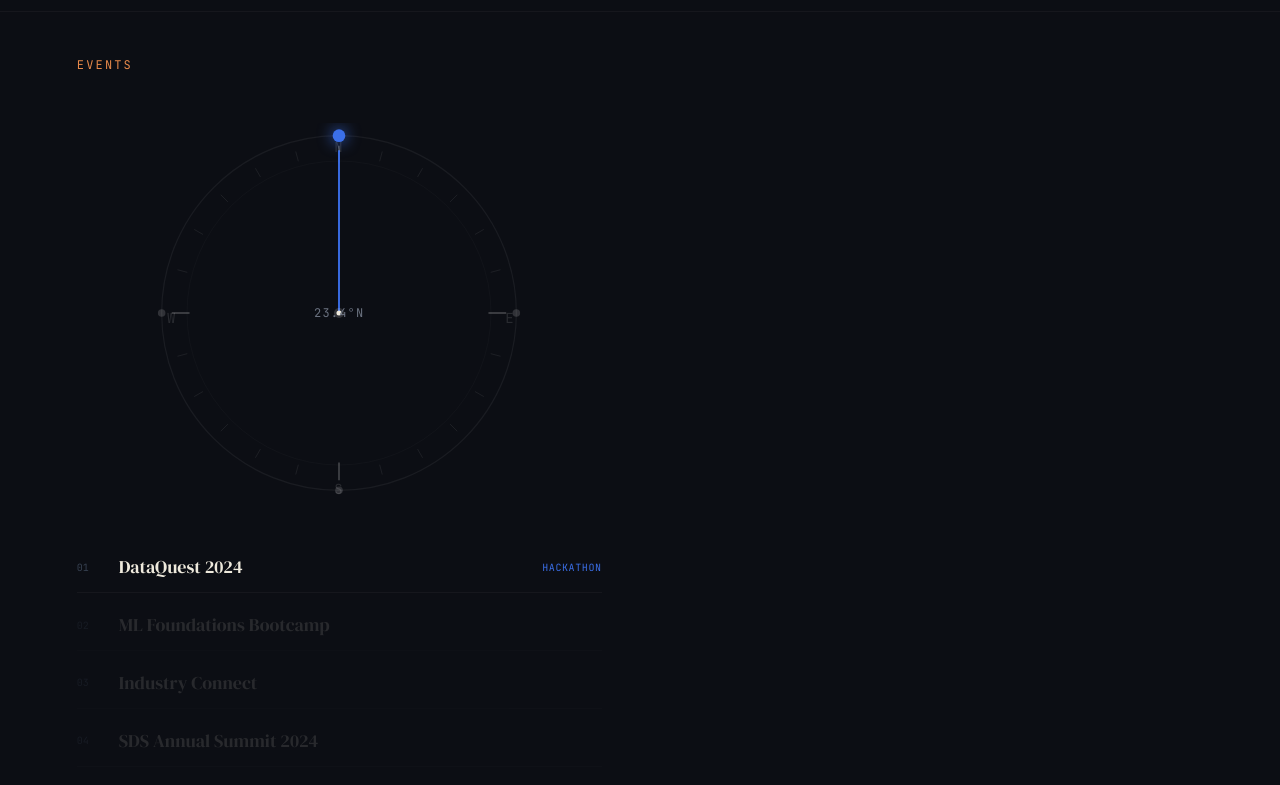
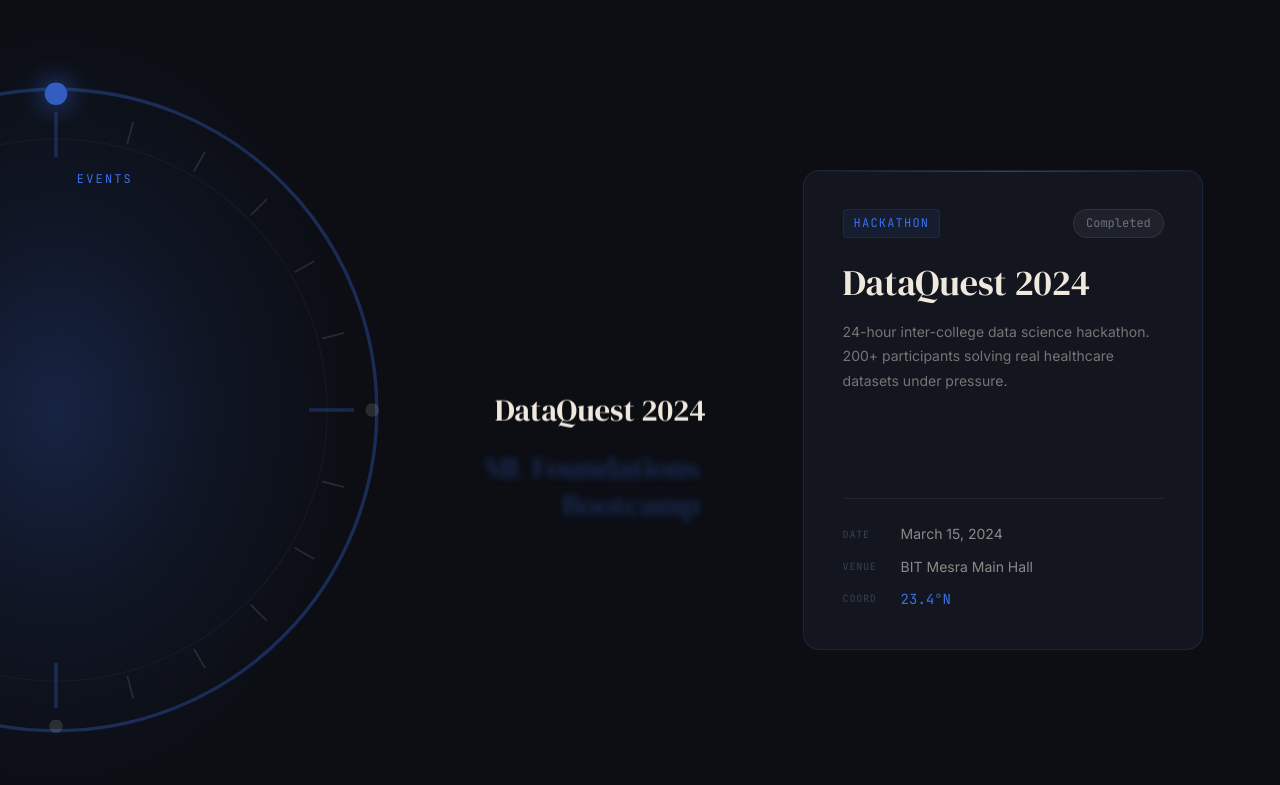
Before and after one commit to ErevosShade/sds-dev, a React (Vite) app: page / in a window 1280 px wide. Shown: the part 1779-2564 px from the top of the page. Built offline with nearby package versions, Linux system fonts and the light colour scheme.

Commit message:
events section dial style implemented

```diff
--- a/src/components/sections/AboutUs.jsx
+++ b/src/components/sections/AboutUs.jsx
@@ -18,7 +18,6 @@
       style={{
         background: "var(--void)",
         padding: "clamp(80px, 10vw, 140px) clamp(24px, 6vw, 96px)",
-        borderTop: "1px solid rgba(255,255,255,0.04)",
       }}
     >
       {/* Label */}
--- a/src/components/sections/Connect.jsx
+++ b/src/components/sections/Connect.jsx
@@ -23,7 +23,6 @@
       style={{
         background: "var(--void)",
         padding: "clamp(80px, 10vw, 140px) clamp(24px, 6vw, 96px)",
-        borderTop: "1px solid rgba(255,255,255,0.04)",
       }}
     >
       <p style={{ fontFamily: "var(--font-mono)", fontSize: "var(--text-xs)", letterSpacing: "0.18em", textTransform: "uppercase", color: "var(--amber)", marginBottom: 16 }}>
--- a/src/components/sections/Events.jsx
+++ b/src/components/sections/Events.jsx
@@ -5,29 +5,71 @@
 
 gsap.registerPlugin(ScrollTrigger);
 
+const BLUE = "#3B6FE8"; // this section uses blue only — no orange/amber anywhere
+const PAPER_WHITE_RGB = [238, 233, 220];
+const BLUE_RGB = [59, 111, 232];
+
+// Lerp from BLUE (far/blurred) to paper-white (centered/sharp) as t goes 1 → 0.
+function nameColor(t) {
+  const c = PAPER_WHITE_RGB.map((v, i) => Math.round(v + (BLUE_RGB[i] - v) * t));
+  return `rgb(${c[0]}, ${c[1]}, ${c[2]})`;
+}
+
 export default function Events() {
   const sectionRef  = useRef(null);
-  const compassRef  = useRef(null);
-  const needleRef   = useRef(null);
+  const compassWrapRef = useRef(null);
+  const dialRef     = useRef(null);
+  const nameRefs    = useRef([]);
   const [active, setActive]   = useState(0);
   const activeRef = useRef(0);
 
+  const ROW_HEIGHT = 76;
+
+  // Scroll pins the section, drives which event is active, turns the big
+  // background compass, and glides the vertical name wheel — one continuous
+  // scrub. Free-flowing: everything moves smoothly with scroll position,
+  // never snapping to fixed stops. A small scroll distance per event keeps
+  // switching quick.
   useEffect(() => {
     const section = sectionRef.current;
-    const compass = compassRef.current;
-    const needle  = needleRef.current;
-    if (!section || !compass || !needle) return;
+    const dial = dialRef.current;
+    if (!section || !dial) return;
 
     const total = EVENTS.length;
+    const SWEEP_DEG = -360; // reversed — one full, clearly-visible glide the other way
+
+    // Positions the name wheel for a given scroll progress: the current name
+    // sits sharp, white, and centered; neighbors drift off, blur, and pick up
+    // a blue tint as they recede — like text riding the rim of the same dial
+    // that's rotating. Only translateX curves them (no rotate) so every name
+    // stays perfectly horizontal/readable even as it arcs away from center.
+    const updateNames = (progress) => {
+      const continuous = progress * total;
+      nameRefs.current.forEach((el, i) => {
+        if (!el) return;
+        const delta = i - continuous;
+        const dist = Math.abs(delta);
+        const ty = delta * ROW_HEIGHT;
+        const tx = -Math.min(dist * dist * 6, 70); // curves away/left as it recedes, like a rim
+        const opacity = Math.max(0, 1 - dist * 0.7);
+        const blur = Math.min(dist * 3.5, 8);
+        el.style.transform = `translateY(calc(-50% + ${ty}px)) translateX(${tx}px)`;
+        el.style.opacity = opacity;
+        el.style.filter = `blur(${blur}px)`;
+        el.style.color = nameColor(Math.min(dist, 1));
+      });
+    };
 
     const ctx = gsap.context(() => {
+      updateNames(0);
+
       const tl = gsap.timeline({
         scrollTrigger: {
           trigger: section,
           pin: true,
-          scrub: 1.2,
+          scrub: 1, // smoothing lag — reads as a glide, not a mechanical snap
           start: "top top",
-          end: `+=${total * 700}`,
+          end: `+=${total * 320}`,
           onUpdate: (self) => {
             const idx = Math.min(
               Math.floor(self.progress * total),
@@ -37,15 +79,23 @@
               activeRef.current = idx;
               setActive(idx);
             }
+
+            updateNames(self.progress);
           },
         },
       });
 
-      // Rotate compass 360° over the full scroll
-      tl.to(compass, {
-        rotation: 360,
+      // Tween a plain object, not the CSS transform directly — then apply the
+      // rotation as a native SVG transform="rotate(deg 150 150)" attribute.
+      // CSS transform-origin/transform-box on SVG elements is ambiguous across
+      // browsers (that was the real cause of the tick ring drifting off the
+      // bezel's center); the SVG rotate() syntax's pivot is unambiguous.
+      const rotationState = { deg: 0 };
+      tl.to(rotationState, {
+        deg: SWEEP_DEG,
         ease: "none",
         duration: total,
+        onUpdate: () => dial.setAttribute("transform", `rotate(${rotationState.deg} 150 150)`),
       });
     }, section);
 
@@ -59,169 +109,176 @@
       ref={sectionRef}
       id="events"
       style={{
+        position: "relative",
         background: "var(--void)",
         minHeight: "100vh",
         display: "flex",
         alignItems: "center",
         padding: "0 clamp(24px, 6vw, 96px)",
-        borderTop: "1px solid rgba(255,255,255,0.04)",
-        overflow: "hidden",
       }}
     >
-      <div style={{ width: "100%", display: "grid", gridTemplateColumns: "1fr 1fr", gap: "clamp(40px, 6vw, 100px)", alignItems: "center" }}>
+      {/* Ambient room glow — always blue, never orange/amber. Pulled in tighter
+          (smaller ellipse, faster falloff) so it stays close to the dial
+          instead of flooding outward — but still NOT clipped top/bottom (no
+          overflow:hidden on the section), so it keeps bleeding into the
+          sections above and below, same as before. The page body already
+          clips horizontal overflow globally, so this is safe. */}
+      <div style={{
+        position: "absolute",
+        left: 0, right: 0,
+        top: "-30vh", bottom: "-30vh",
+        zIndex: 0, pointerEvents: "none",
+        background: `radial-gradient(ellipse 46% 60% at 56px 50%, ${BLUE}38 0%, ${BLUE}14 25%, transparent 50%)`,
+      }} />
 
-        {/* LEFT — Compass */}
-        <div style={{ display: "flex", flexDirection: "column", alignItems: "center" }}>
-          <p style={{
-            fontFamily: "var(--font-mono)", fontSize: "var(--text-xs)",
-            letterSpacing: "0.18em", textTransform: "uppercase",
-            color: "var(--amber)", marginBottom: 48, alignSelf: "flex-start",
-          }}>Events</p>
+      {/* Giant compass — a complete circle, anchored so its center sits exactly on the
+          left screen edge. Only the right half is ever visible (cropped naturally by
+          the section's overflow, no drawn seam/line pretending it's a half-shape).
+          Opacity nudged down slightly so it reads as more recessed/background. */}
+      <div ref={compassWrapRef} className="sds-compass-decor" style={{
+        position: "absolute",
+        left: "56px",
+        top: "50%",
+        transform: "translate(-50%, -50%)",
+        width: "clamp(600px, 60vw, 900px)",
+        aspectRatio: "1",
+        opacity: 0.82,
+        zIndex: 0,
+        pointerEvents: "none",
+      }}>
+        <svg
+          viewBox="-20 -20 340 340"
+          style={{ width: "100%", height: "100%" }}
+        >
+          {/* Outer bezel — minimal: one crisp ring, one faint inner ring */}
+          <circle cx="150" cy="150" r="142" fill="none" stroke={`${BLUE}60`} strokeWidth="1.5" />
+          <circle cx="150" cy="150" r="120" fill="none" stroke="rgba(255,255,255,0.05)" strokeWidth="0.5" />
 
-          {/* Compass ring */}
-          <div style={{ position: "relative", width: "clamp(260px, 30vw, 380px)", aspectRatio: "1" }}>
-            {/* Outer ring */}
-            <svg
-              ref={compassRef}
-              viewBox="0 0 300 300"
-              style={{ width: "100%", height: "100%", position: "absolute", inset: 0 }}
-            >
-              {/* Outer circle */}
-              <circle cx="150" cy="150" r="140" fill="none" stroke="rgba(255,255,255,0.06)" strokeWidth="1" />
-              <circle cx="150" cy="150" r="120" fill="none" stroke="rgba(255,255,255,0.04)" strokeWidth="0.5" />
+          {/* Dial — ticks, event markers. Rotated via a native SVG transform attribute
+              (rotate(deg 150 150)) set imperatively — see the effect above. */}
+          <g ref={dialRef}>
 
-              {/* Tick marks — every 15 degrees */}
+            {/* Minimal graduated ticks — every 15 degrees, two tiers only.
+                Each tick is its own <g rotate(deg 150 150)> wrapping a vertical
+                line drawn straight up from center — the exact clock-hand
+                technique (rotate around the shared pivot, not hand-computed
+                sin/cos coordinates), so every tick is provably concentric
+                with the bezel regardless of browser transform quirks. */}
             {Array.from({ length: 24 }, (_, i) => {
-                const angle = (i * 15 * Math.PI) / 180;
-                const isMajor = i % 6 === 0;
-                const r1 = 132, r2 = isMajor ? 118 : 124;
+              const deg = i * 15;
+              const isMajor = deg % 90 === 0;
+              const r1 = 132;
+              const r2 = isMajor ? 112 : 122;
               return (
-                  <line key={i}
-                    x1={150 + r1 * Math.sin(angle)} y1={150 - r1 * Math.cos(angle)}
-                    x2={150 + r2 * Math.sin(angle)} y2={150 - r2 * Math.cos(angle)}
-                    stroke={isMajor ? "rgba(255,255,255,0.2)" : "rgba(255,255,255,0.08)"}
+                <g key={i} transform={`rotate(${deg} 150 150)`}>
+                  <line
+                    x1="150" y1={150 - r1}
+                    x2="150" y2={150 - r2}
+                    stroke={isMajor ? `${BLUE}55` : "rgba(255,255,255,0.14)"}
                     strokeWidth={isMajor ? 1.5 : 0.75}
                   />
+                </g>
               );
             })}
 
-              {/* Event dots on the ring */}
+            {/* Event dots — evenly spaced around the full ring, same rotate-around-pivot technique */}
             {EVENTS.map((ev, i) => {
-                const angle = ((i / EVENTS.length) * 360 * Math.PI) / 180;
-                const r = 140;
+              const deg = (i / EVENTS.length) * 360;
               const isActive = i === active;
               return (
-                  <circle key={i}
-                    cx={150 + r * Math.sin(angle)}
-                    cy={150 - r * Math.cos(angle)}
+                <g key={i} transform={`rotate(${deg} 150 150)`}>
+                  <circle
+                    cx="150" cy={150 - 140}
                     r={isActive ? 5 : 3}
-                    fill={isActive ? ev.accentColor : "rgba(255,255,255,0.15)"}
-                    style={{ transition: "all 0.4s ease", filter: isActive ? `drop-shadow(0 0 6px ${ev.accentColor})` : "none" }}
+                    fill={isActive ? BLUE : "rgba(255,255,255,0.15)"}
+                    style={{ transition: "all 0.4s ease", filter: isActive ? `drop-shadow(0 0 6px ${BLUE})` : "none" }}
                   />
+                </g>
               );
             })}
-
-              {/* Needle */}
-              <line ref={needleRef}
-                x1="150" y1="150"
-                x2="150" y2="22"
-                stroke={event?.accentColor || "var(--amber)"}
-                strokeWidth="1.5"
-                strokeLinecap="round"
-                style={{ transformOrigin: "150px 150px", transform: `rotate(${(active / EVENTS.length) * 360}deg)`, transition: "all 0.6s cubic-bezier(0.34,1.56,0.64,1)" }}
-              />
-
-              {/* Center dot */}
-              <circle cx="150" cy="150" r="4" fill="rgba(255,255,255,0.15)" />
-              <circle cx="150" cy="150" r="2" fill="var(--paper-white)" />
-
-              {/* Cardinal labels */}
-              {[["N","150","20"],["E","285","155"],["S","150","290"],["W","18","155"]].map(([l,x,y]) => (
-                <text key={l} x={x} y={y} textAnchor="middle" dominantBaseline="middle"
-                  fill="rgba(255,255,255,0.12)" fontSize="11"
-                  style={{ fontFamily: "var(--font-mono)", letterSpacing: "0.1em" }}>{l}</text>
-              ))}
+          </g>
         </svg>
-
-            {/* Center coordinate display */}
-            <div style={{
-              position: "absolute", inset: 0, display: "flex",
-              alignItems: "center", justifyContent: "center",
-              flexDirection: "column", gap: 4,
-            }}>
-              <span style={{ fontFamily: "var(--font-mono)", fontSize: "var(--text-xs)", color: "var(--text-muted)", letterSpacing: "0.1em" }}>
-                {event?.coordinate || "—"}
-              </span>
-            </div>
       </div>
 
-          {/* Event title list */}
-          <div style={{ marginTop: 40, width: "100%", display: "flex", flexDirection: "column", gap: 8 }}>
+      <div style={{ position: "relative", zIndex: 2, width: "100%", display: "grid", gridTemplateColumns: "1fr 1fr", gap: "clamp(40px, 6vw, 100px)", alignItems: "stretch" }}>
+
+        {/* LEFT — dial + name, vertically centered so their middle line matches the
+            card's middle line and the compass's own center (all three share one axis) */}
+        <div style={{ position: "relative", minHeight: 260 }}>
+          <p style={{
+            position: "absolute", top: 0, left: 0,
+            fontFamily: "var(--font-mono)", fontSize: "var(--text-xs)",
+            letterSpacing: "0.18em", textTransform: "uppercase",
+            color: BLUE, margin: 0,
+          }}>Events</p>
+
+          {/* Event name wheel — sits in the gap between the dial and the card, nudged right.
+              Glides continuously with scroll; the current name is sharp, neighbors drift
+              off-center and blur out, like a picker on a physical dial. */}
+          <div style={{ position: "absolute", top: "50%", left: 0, right: 0, transform: "translateY(-50%) translateX(104px)", height: 260, overflow: "hidden" }}>
             {EVENTS.map((ev, i) => (
-              <div key={i} style={{
-                display: "flex", alignItems: "center", gap: 14,
-                padding: "10px 0",
-                borderBottom: "1px solid rgba(255,255,255,0.04)",
-                cursor: "default",
-                transition: "opacity 0.3s ease",
-                opacity: i === active ? 1 : 0.25,
-              }}>
-                <span style={{ fontFamily: "var(--font-mono)", fontSize: 10, color: "var(--text-dim)", minWidth: 28 }}>0{i+1}</span>
-                <span style={{
+              <h3
+                key={i}
+                ref={(el) => (nameRefs.current[i] = el)}
+                style={{
+                  position: "absolute", top: "50%", right: 0,
+                  width: "min(52%, 280px)",
+                  textAlign: "right",
                   fontFamily: "var(--font-display)",
-                  fontSize: "var(--text-lg)",
-                  color: i === active ? "var(--paper-white)" : "rgba(238,233,220,0.5)",
-                  transition: "color 0.3s ease",
-                }}>{ev.title}</span>
-                {i === active && (
-                  <span style={{
-                    marginLeft: "auto",
-                    fontFamily: "var(--font-mono)", fontSize: 10,
-                    color: ev.accentColor,
-                    letterSpacing: "0.06em", textTransform: "uppercase",
-                  }}>{ev.tag}</span>
-                )}
-              </div>
+                  fontSize: "clamp(22px, 2.4vw, 32px)",
+                  fontWeight: 400,
+                  color: "var(--paper-white)",
+                  lineHeight: 1.2,
+                  margin: 0,
+                  overflowWrap: "break-word",
+                  willChange: "transform, filter, opacity",
+                }}
+              >{ev.title}</h3>
             ))}
           </div>
         </div>
 
-        {/* RIGHT — Event detail card */}
-        <div key={active} style={{ animation: "fadeUp 0.5s ease forwards" }}>
+        {/* RIGHT — Event detail card. The shell mounts once (no key={active} here) —
+            only its content swaps as the active event changes, so it never
+            "reloads"; border/accent colors just transition smoothly in place. */}
+        <div style={{ alignSelf: "center", justifySelf: "end", width: "100%", maxWidth: 400 }}>
           <div style={{
             background: "var(--surface)",
-            border: `1px solid ${event?.accentColor}28`,
+            border: `1px solid ${BLUE}28`,
             borderRadius: "var(--radius-lg)",
             padding: "clamp(28px, 3vw, 48px)",
+            minHeight: 480,
+            display: "flex",
+            flexDirection: "column",
             position: "relative",
             overflow: "hidden",
           }}>
             {/* Top accent line */}
             <div style={{
               position: "absolute", top: 0, left: 0, right: 0, height: 1,
-              background: `linear-gradient(90deg, transparent, ${event?.accentColor}80, transparent)`,
+              background: `linear-gradient(90deg, transparent, ${BLUE}80, transparent)`,
             }} />
 
             <div style={{ display: "flex", justifyContent: "space-between", alignItems: "flex-start", marginBottom: 24 }}>
               <span style={{
                 fontFamily: "var(--font-mono)", fontSize: "var(--text-xs)",
                 letterSpacing: "0.1em", textTransform: "uppercase",
-                color: event?.accentColor,
-                background: `${event?.accentColor}15`,
-                border: `1px solid ${event?.accentColor}28`,
+                color: BLUE,
+                background: `${BLUE}15`,
+                border: `1px solid ${BLUE}28`,
                 padding: "4px 10px", borderRadius: "var(--radius-sm)",
               }}>{event?.tag}</span>
 
               <span style={{
                 display: "flex", alignItems: "center", gap: 6,
                 fontFamily: "var(--font-mono)", fontSize: "var(--text-xs)",
-                color: event?.status === "upcoming" ? "#E8894A" : "var(--text-muted)",
-                background: event?.status === "upcoming" ? "rgba(232,137,74,0.1)" : "rgba(255,255,255,0.05)",
-                border: event?.status === "upcoming" ? "1px solid rgba(232,137,74,0.25)" : "1px solid rgba(255,255,255,0.08)",
+                color: event?.status === "upcoming" ? BLUE : "var(--text-muted)",
+                background: event?.status === "upcoming" ? `${BLUE}1a` : "rgba(255,255,255,0.05)",
+                border: event?.status === "upcoming" ? `1px solid ${BLUE}40` : "1px solid rgba(255,255,255,0.08)",
                 padding: "4px 12px", borderRadius: "999px",
               }}>
                 {event?.status === "upcoming" && (
-                  <span className="animate-pulse-amber" style={{ width: 6, height: 6, borderRadius: "50%", background: "#E8894A", display: "inline-block" }} />
+                  <span className="animate-pulse-blue" style={{ width: 6, height: 6, borderRadius: "50%", background: BLUE, display: "inline-block" }} />
                 )}
                 {event?.status === "upcoming" ? "Upcoming" : "Completed"}
               </span>
@@ -244,7 +301,7 @@
               marginBottom: 32,
             }}>{event?.description}</p>
 
-            <div style={{ display: "flex", flexDirection: "column", gap: 10, borderTop: "1px solid rgba(255,255,255,0.06)", paddingTop: 24 }}>
+            <div style={{ display: "flex", flexDirection: "column", gap: 10, borderTop: "1px solid rgba(255,255,255,0.06)", paddingTop: 24, marginTop: "auto" }}>
               <div style={{ display: "flex", gap: 10, alignItems: "center" }}>
                 <span style={{ fontFamily: "var(--font-mono)", fontSize: 10, color: "var(--text-dim)", letterSpacing: "0.08em", textTransform: "uppercase", minWidth: 48 }}>Date</span>
                 <span style={{ fontFamily: "var(--font-body)", fontSize: "var(--text-sm)", color: "rgba(238,233,220,0.55)" }}>{event?.date}</span>
@@ -255,7 +312,7 @@
               </div>
               <div style={{ display: "flex", gap: 10, alignItems: "center" }}>
                 <span style={{ fontFamily: "var(--font-mono)", fontSize: 10, color: "var(--text-dim)", letterSpacing: "0.08em", textTransform: "uppercase", minWidth: 48 }}>Coord</span>
-                <span style={{ fontFamily: "var(--font-mono)", fontSize: "var(--text-sm)", color: event?.accentColor }}>{event?.coordinate}</span>
+                <span style={{ fontFamily: "var(--font-mono)", fontSize: "var(--text-sm)", color: BLUE }}>{event?.coordinate}</span>
               </div>
             </div>
           </div>
@@ -269,6 +326,12 @@
         }
         @media (max-width: 768px) {
           #events > div { grid-template-columns: 1fr !important; }
+          .sds-compass-decor {
+            position: static !important;
+            left: auto !important; top: auto !important; transform: none !important;
+            width: min(320px, 80vw) !important;
+            margin: 0 auto 32px !important;
+          }
         }
       `}</style>
     </section>
--- a/src/components/sections/Gallery.jsx
+++ b/src/components/sections/Gallery.jsx
@@ -66,7 +66,6 @@
         background: "var(--void)",
         height: "100vh",
         overflow: "hidden",
-        borderTop: "1px solid rgba(255,255,255,0.04)",
         position: "relative",
       }}
     >
--- a/src/components/sections/Projects.jsx
+++ b/src/components/sections/Projects.jsx
@@ -12,7 +12,6 @@
       style={{
         background: "var(--void)",
         padding: "clamp(80px, 10vw, 140px) clamp(24px, 6vw, 96px)",
-        borderTop: "1px solid rgba(255,255,255,0.04)",
       }}
     >
       <div style={{ display: "flex", justifyContent: "space-between", alignItems: "flex-end", marginBottom: 56, flexWrap: "wrap", gap: 20 }}>
--- a/src/components/sections/Speakers.jsx
+++ b/src/components/sections/Speakers.jsx
@@ -55,7 +55,6 @@
         alignItems: "center",
         justifyContent: "center",
         padding: "60px clamp(24px, 6vw, 80px)",
-        borderTop: "1px solid rgba(255,255,255,0.04)",
         overflow: "hidden",
       }}
     >
--- a/src/components/sections/Sponsors.jsx
+++ b/src/components/sections/Sponsors.jsx
@@ -9,9 +9,8 @@
     <section
       id="sponsors"
       style={{
-        background: "var(--surface)",
+        background: "var(--void)",
         padding: "clamp(64px, 8vw, 112px) clamp(24px, 6vw, 96px)",
-        borderTop: "1px solid rgba(255,255,255,0.04)",
       }}
     >
       <p style={{ fontFamily: "var(--font-mono)", fontSize: "var(--text-xs)", letterSpacing: "0.18em", textTransform: "uppercase", color: "var(--amber)", marginBottom: 14 }}>
--- a/src/components/sections/Testimonials.jsx
+++ b/src/components/sections/Testimonials.jsx
@@ -42,7 +42,6 @@
       id="testimonials"
       style={{
         background: "var(--void)",
-        borderTop: "1px solid rgba(255,255,255,0.04)",
         overflow: "hidden",
       }}
     >
```
Lines whose indentation alone changed are shown as unchanged.
